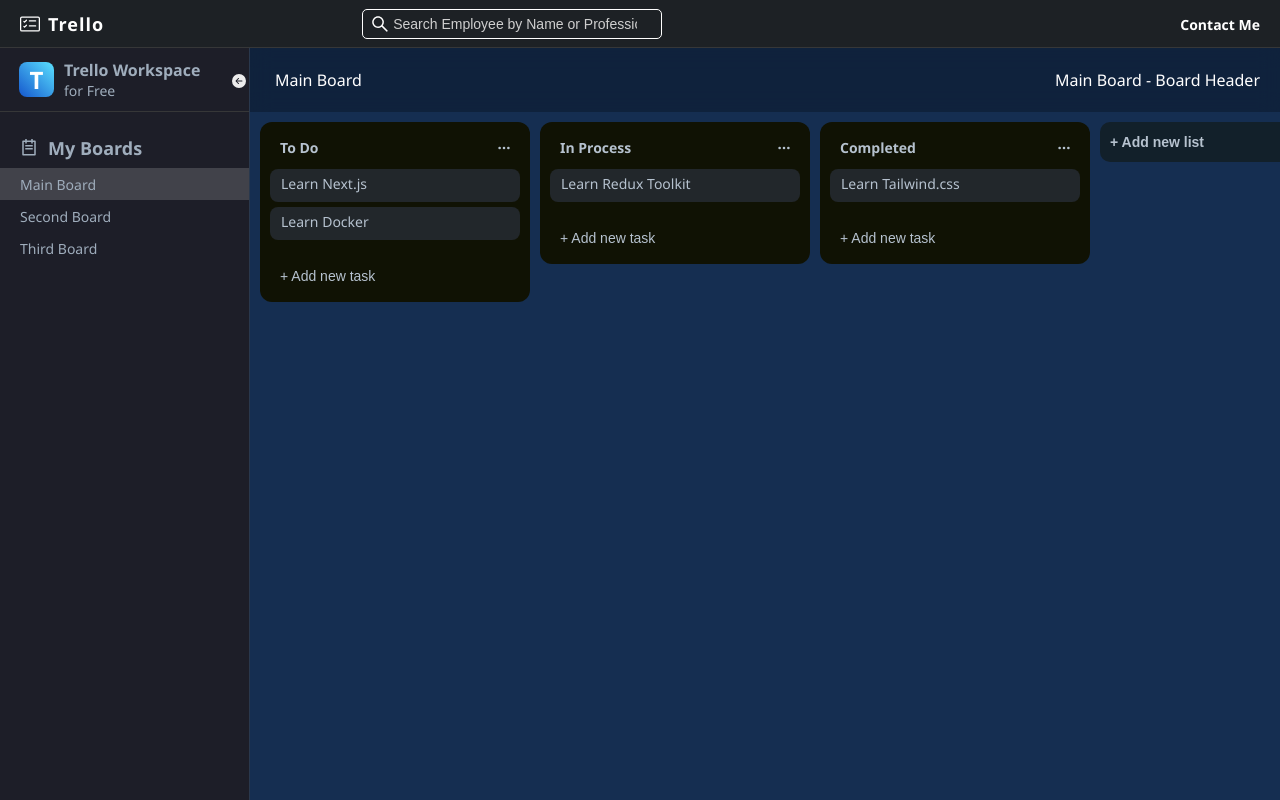
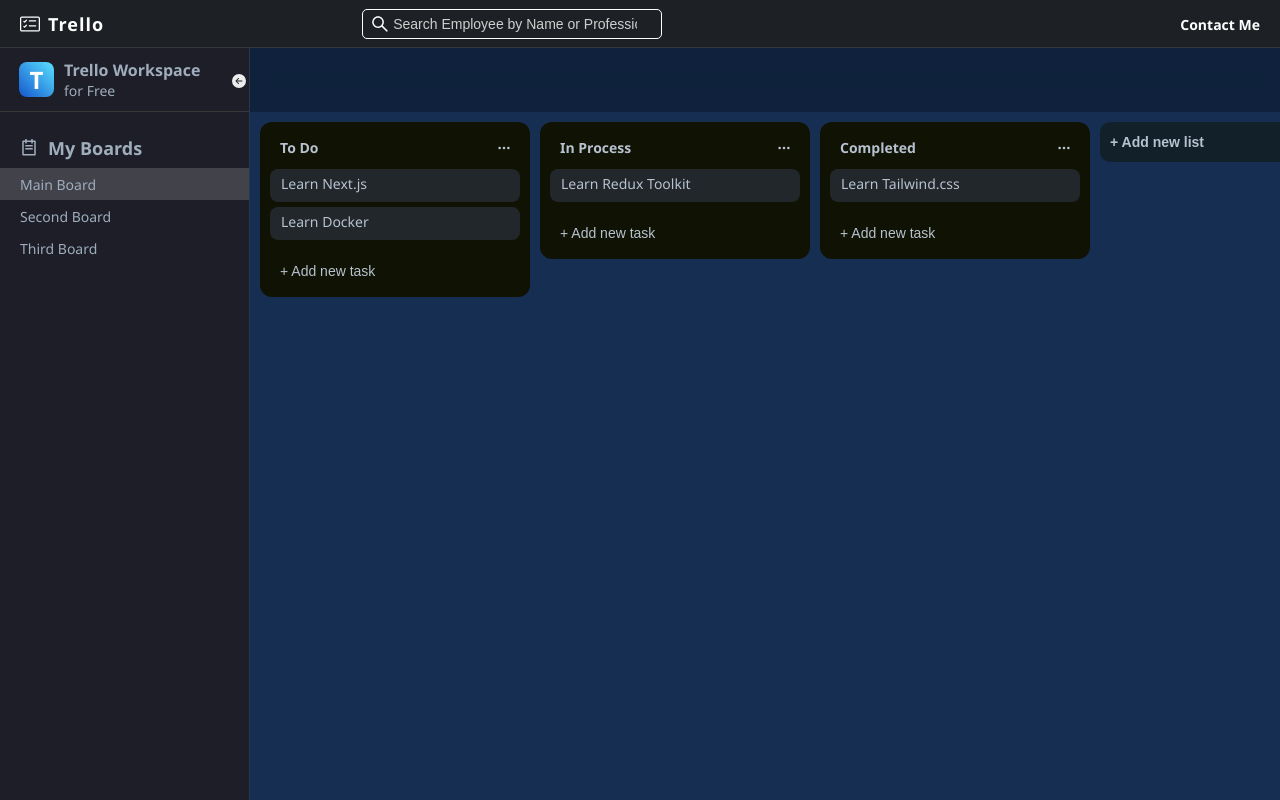
Before and after one commit to otpz/todo-dnd-react-reduxjs, a React (Create React App) app: page / in a window 1280 px wide. Both pictures are taken after a click on the link "Main Board". Built offline with nearby package versions, Linux system fonts and the light colour scheme.

Commit message:
board channges

```diff
--- a/src/components/List/style.module.css
+++ b/src/components/List/style.module.css
@@ -114,16 +114,12 @@
 }
 
 .tasks{
-    /* margin-top: 10px; */
-    gap: 6px;
     width: 100%;
     max-height: 100%;
     height: 100%;
-    gap: 1px;
     overflow-y: auto;
     scrollbar-width: thin;
     scrollbar-color: #323b37 #1c2015;
-    padding-bottom: 5px;
 }
 
 .tasks::-webkit-scrollbar {
--- a/src/components/MainBoard/MainBoard.tsx
+++ b/src/components/MainBoard/MainBoard.tsx
@@ -1,17 +1,20 @@
 import { FormEvent, useEffect, useMemo, useRef, useState } from 'react'
 import styles from './style.module.css'
 import List from '../List/List'
+import Task from '../Task/Task'
 import ToggleForm from '../ToggleForm/ToggleForm'
 import { ListType } from '../../types/ListType'
 import { TaskType } from '../../types/TaskType'
+import { BoardType } from '../../types/BoardType'
 import { useClickOutside } from '../../hooks/useClickOutside'
 
 import {DndContext, DragEndEvent, DragOverEvent, DragOverlay, DragStartEvent, PointerSensor, useSensor, useSensors} from "@dnd-kit/core"
 import {arrayMove, SortableContext} from "@dnd-kit/sortable"
+
 import { createPortal } from 'react-dom'
 import { createUniqueId } from '../../helpers/createUniqueId'
-import Task from '../Task/Task'
-import { BoardType } from '../../types/BoardType'
+import { FaFlipboard, FaRegListAlt, FaRegStar, FaStar} from "react-icons/fa";
+
 
 interface Props {
   board: BoardType
@@ -147,8 +150,7 @@
     <DndContext sensors={sensors} onDragStart={onDragStart} onDragEnd={onDragEnd} onDragOver={onDragOver}>
       <div className={styles.container}>
         <div className={styles.board_header}>
-          <span>{board.title}</span>
-          <span>{board.title} - Board Header</span>
+
         </div>
         <div className={styles.list}>
           <SortableContext items={listsId}>
--- a/src/components/MainBoard/style.module.css
+++ b/src/components/MainBoard/style.module.css
@@ -17,7 +17,7 @@
   display: flex;
   align-items: center;
   justify-content: space-between;
-  padding-left: 25px;
+  padding-left: 10px;
   padding-right: 20px;
   color: white;
 }
@@ -63,9 +63,13 @@
 
 .control{
     max-width: 270px;
-    width: 270px;
+    width: 100%;
     min-height: 40px;
     max-height: 109px;
+}
+
+.control form {
+  min-width: 270px;
 }
 
 .control .control_button{
--- a/src/components/ToggleForm/style.module.css
+++ b/src/components/ToggleForm/style.module.css
@@ -1,7 +1,6 @@
 .toggle_form{
-    width: 270px;
-    max-width: 250px;
-    height: 99px;
+    width: 100%;
+    height: 94px;
     display: flex;
     flex-direction: column;
     background-color: #101204;
@@ -26,7 +25,7 @@
 }
 
 .form_buttons{
-    margin-top: 15px;
+    margin-top: 10px;
     width: 100%;
     height: 32px;
     gap: 3px;
```
